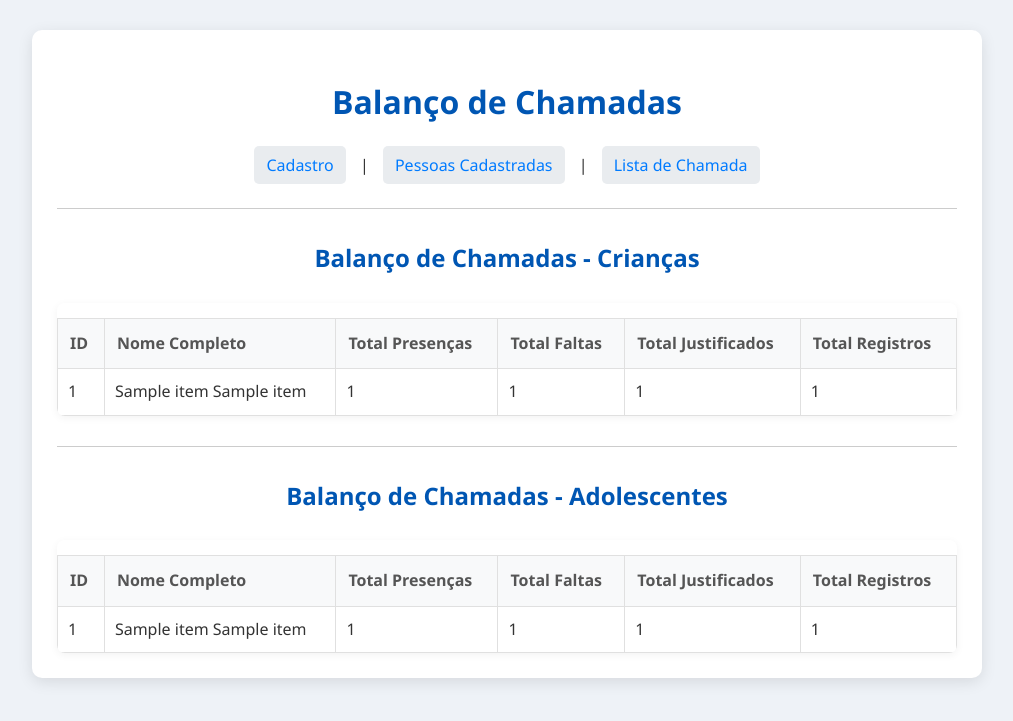
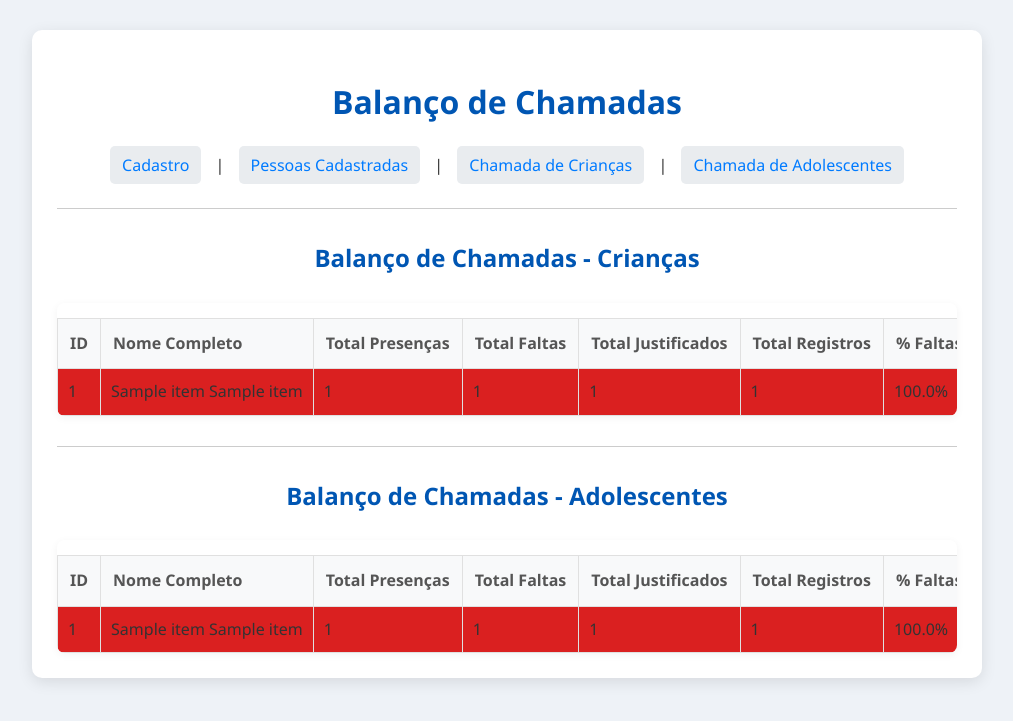
Before and after one commit to CleveOP/sqlite-tools-win-x64-3500100, a Flask app: template templates/balanco_chamadas.html in a window 1280 px wide. Shown: the top 721 px of the page, without its empty margins (133-1146 px from the left). Run offline with Flask 3, Linux system fonts and the light colour scheme; the template is opened without the code that fills it: most values are stand-ins (such as "Sample title", 1, 10 or a date in 2020).

Commit message:
atualiza lista de chamada com cores

```diff
--- a/app.py
+++ b/app.py
@@ -314,6 +314,36 @@ def lista_chamada_adolescentes():
         chamadas_map=chamadas_map
     )
 
+@app.route('/lista_chamada_dupla', methods=['GET'])
+def lista_chamada_dupla():
+    conn = get_db_connection()
+
+    data_selecionada_str = request.args.get('data')
+    if data_selecionada_str:
+        try:
+            data_para_exibir = datetime.strptime(data_selecionada_str, '%Y-%m-%d').strftime('%Y-%m-%d')
+        except ValueError:
+            flash('Data inválida.', 'error')
+            data_para_exibir = datetime.now().strftime('%Y-%m-%d')
+    else:
+        data_para_exibir = datetime.now().strftime('%Y-%m-%d')
+
+    pessoas_criancas = conn.execute("SELECT id, nome, sobrenome FROM pessoas WHERE tipo_cadastro = 'Criança' ORDER BY nome").fetchall()
+    pessoas_adolescentes = conn.execute("SELECT id, nome, sobrenome FROM pessoas WHERE tipo_cadastro = 'Adolescente' ORDER BY nome").fetchall()
+
+    chamadas = conn.execute('SELECT pessoa_id, status FROM chamadas WHERE data = ?', (data_para_exibir,)).fetchall()
+    chamadas_map = {c['pessoa_id']: c['status'] for c in chamadas}
+
+    conn.close()
+
+    return render_template(
+        'lista_chamada_dupla.html',
+        pessoas_criancas=pessoas_criancas,
+        pessoas_adolescentes=pessoas_adolescentes,
+        data_para_exibir=data_para_exibir,
+        chamadas_map=chamadas_map
+    )
+
 @app.route('/registrar_chamada', methods=('POST',))
 def registrar_chamada():
     conn = get_db_connection()
--- a/static/css/style.css
+++ b/static/css/style.css
@@ -454,6 +454,11 @@ button.save-button:hover {
     background-color: #5a6268;
 }
 
+/* Classes para destaque de faltas */
+.falta-alta { background-color: #da2020 !important; }      /* Vermelho claro */
+.falta-media { background-color: #e6c50a !important; }     /* Amarelo claro */
+.falta-baixa { background-color: #10e010 !important; }     /* Verde claro */
+
 
 /* Media Queries para Responsividade */
 @media (max-width: 768px) {
--- a/templates/balanco_chamadas.html
+++ b/templates/balanco_chamadas.html
@@ -13,7 +13,8 @@
         <nav class="main-nav">
             <a href="{{ url_for('cadastro') }}">Cadastro</a> |
             <a href="{{ url_for('lista_pessoas') }}">Pessoas Cadastradas</a> |
-            <a href="{{ url_for('lista_chamada') }}">Lista de Chamada</a>
+            <a href="{{ url_for('lista_chamada_criancas') }}">Chamada de Crianças</a> |
+            <a href="{{ url_for('lista_chamada_adolescentes') }}">Chamada de Adolescentes</a>
         </nav>
         <hr>
 
@@ -40,17 +41,27 @@
                         <th>Total Faltas</th>
                         <th>Total Justificados</th>
                         <th>Total Registros</th>
+                        <th> % Faltas </th>
                     </tr>
                 </thead>
                 <tbody>
                     {% for item in balanco_criancas %}
-                    <tr>
+                        {% set perc_faltas = (item.total_faltas / item.total_chamadas_registradas * 100) if item.total_chamadas_registradas > 0 else 0 %}
+                        {% if perc_faltas > 25 %}
+                            {% set row_class = 'falta-alta' %}
+                        {% elif perc_faltas >= 25 %}
+                            {% set row_class = 'falta-media' %}
+                        {% else %}
+                            {% set row_class = 'falta-baixa' %}
+                        {% endif %}
+                        <tr class="{{ row_class }}">
                             <td>{{ item.id }}</td>
                             <td>{{ item.nome }} {{ item.sobrenome if item.sobrenome else '' }}</td>
                             <td>{{ item.total_presencas }}</td>
                             <td>{{ item.total_faltas }}</td>
                             <td>{{ item.total_justificados }}</td>
                             <td>{{ item.total_chamadas_registradas }}</td>
+                            <td>{{ "%.1f"|format(perc_faltas) }}%</td>
                         </tr>
                     {% endfor %}
                 </tbody>
@@ -75,17 +86,27 @@
                         <th>Total Faltas</th>
                         <th>Total Justificados</th>
                         <th>Total Registros</th>
+                        <th> % Faltas </th>
                     </tr>
                 </thead>
                 <tbody>
                     {% for item in balanco_adolescentes %}
-                    <tr>
+                        {% set perc_faltas = (item.total_faltas / item.total_chamadas_registradas * 100) if item.total_chamadas_registradas > 0 else 0 %}
+                        {% if perc_faltas > 25 %}
+                            {% set row_class = 'falta-alta' %}
+                        {% elif perc_faltas >= 25 %}
+                            {% set row_class = 'falta-media' %}
+                        {% else %}
+                            {% set row_class = 'falta-baixa' %}
+                        {% endif %}
+                        <tr class="{{ row_class }}">
                             <td>{{ item.id }}</td>
                             <td>{{ item.nome }} {{ item.sobrenome if item.sobrenome else '' }}</td>
                             <td>{{ item.total_presencas }}</td>
                             <td>{{ item.total_faltas }}</td>
                             <td>{{ item.total_justificados }}</td>
                             <td>{{ item.total_chamadas_registradas }}</td>
+                            <td>{{ "%.1f"|format(perc_faltas) }}%</td>
                         </tr>
                     {% endfor %}
                 </tbody>
--- a/templates/cadastro.html
+++ b/templates/cadastro.html
@@ -12,7 +12,8 @@
         <nav class="main-nav">
             <a href="{{ url_for('cadastro') }}">Cadastrar Novo</a> |
             <a href="{{ url_for('lista_pessoas') }}">Pessoas Cadastradas</a> |
-            <a href="{{ url_for('lista_chamada') }}">Lista de Chamada</a> |
+            <a href="{{ url_for('lista_chamada_criancas') }}">Chamada de Crianças</a> |
+            <a href="{{ url_for('lista_chamada_adolescentes') }}">Chamada de Adolescentes</a> |
             <a href="{{ url_for('balanco_chamadas') }}">Balanço de Chamadas</a>
         </nav>
         <hr>
--- a/templates/lista_pessoas.html
+++ b/templates/lista_pessoas.html
@@ -11,7 +11,8 @@
         <h1> Pessoas Cadastradas</h1>
         <nav class="main-nav">
             <a href="{{ url_for('cadastro') }}">Cadastrar Novo</a> |
-            <a href="{{ url_for('lista_chamada') }}">Lista de Chamada</a> |
+            <a href="{{ url_for('lista_chamada_criancas') }}">Chamada de Crianças</a> |
+            <a href="{{ url_for('lista_chamada_adolescentes') }}">Chamada de Adolescentes</a> |
             <a href="{{ url_for('balanco_chamadas') }}">Balanço de Chamadas</a>
         </nav>
         <hr>
```
Lines whose indentation alone changed are shown as unchanged.
